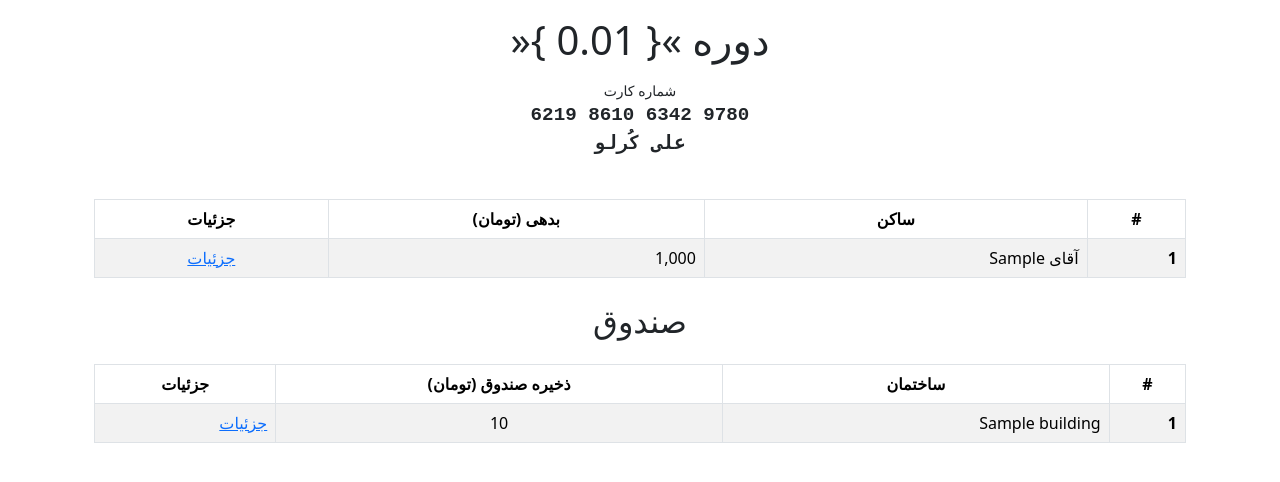
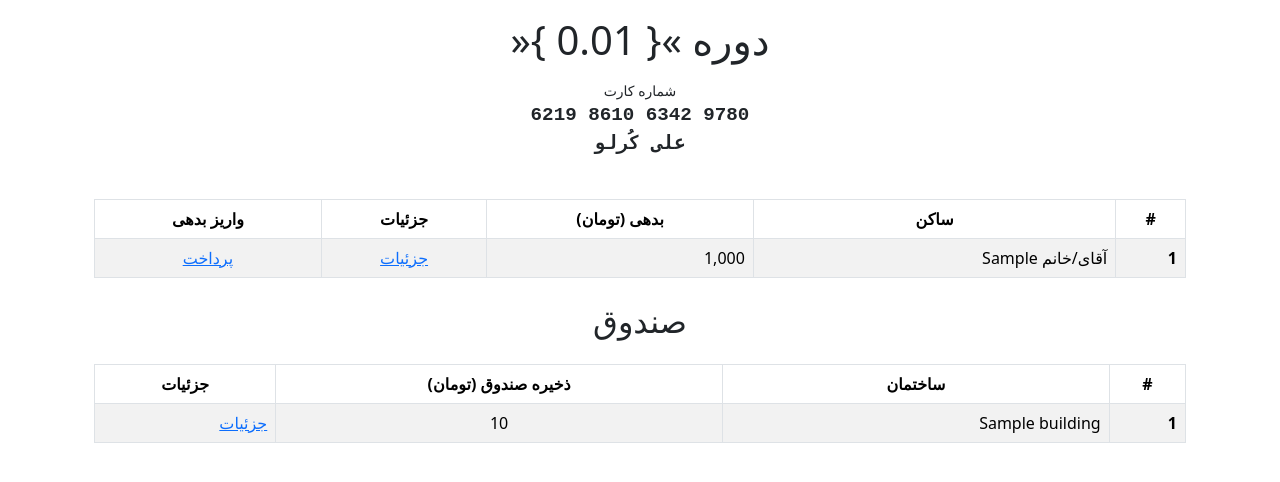
Before and after one commit to Aquarii/xpns, a Flask app: page / in a window 1280 px wide. Shown: the part 66-548 px from the top of the page. Run offline with Flask 3, Linux system fonts and the light colour scheme; a user stored in the database is signed in; tables that the repository leaves empty hold one stand-in row (values such as "Sample post").

Commit message:
new feature: pay per unit

```diff
--- a/app/templates/index.html
+++ b/app/templates/index.html
@@ -22,15 +22,21 @@
                 <th style="text-align: center;" scope="col"> ساکن </th>
                 <th style="text-align: center;" scope="col"> بدهی (تومان) </th>
                 <th style="text-align: center;" scope="col"> جزئیات </th>
+                {% if current_user.is_authenticated %}
+                <th style="text-align: center;" scope="col"> واریز بدهی </th>
+                {% endif %}
             </tr>
         </thead>
         <tbody>
         {% for row in residents_balances %}
             <tr>
                 <th scope="row" class="m-4"> {{ loop.index }} </th>
-                <td class="m-4"> {{'آقای {}'.format(row[1] if row[1] else row[3]) }} </td>
+                <td class="m-4"> {{'آقای/خانم {}'.format(row[1] if row[1] else row[3]) }} </td>
                 <td style="direction: ltr; text-align: right;" class="m-4"> {{ '{:,}'.format(ceil(row[2]/1000)*1000) }} </td>
                 <td style="text-align: center;" class="m-4"><a href="{{ url_for('view_details', unit_id=row[0]) }}">جزئیات</a></td>
+                {% if current_user.is_authenticated %}
+                <td style="text-align: center;" scope="col"><a href="{{ url_for('add_transaction') }}"> پرداخت </a></th>
+                {% endif %}
             </tr>
         {% endfor %}
         </tbody>
--- a/pyproject.toml
+++ b/pyproject.toml
@@ -1,6 +1,6 @@
 [project]
 name = "xpns"
-version = "0.3.0"
+version = "0.3.1"
 description = "Add your description here"
 readme = "README.md"
 requires-python = ">=3.13"
```
